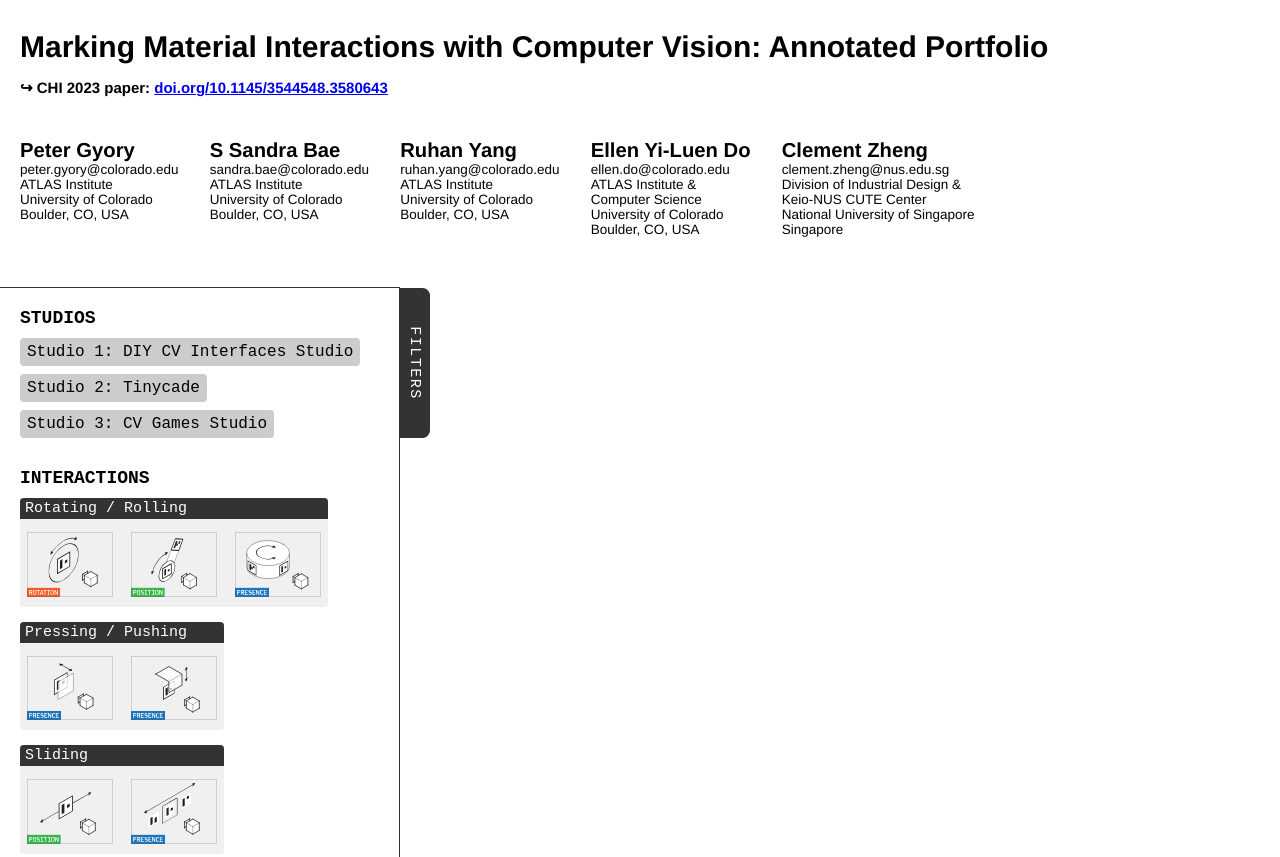
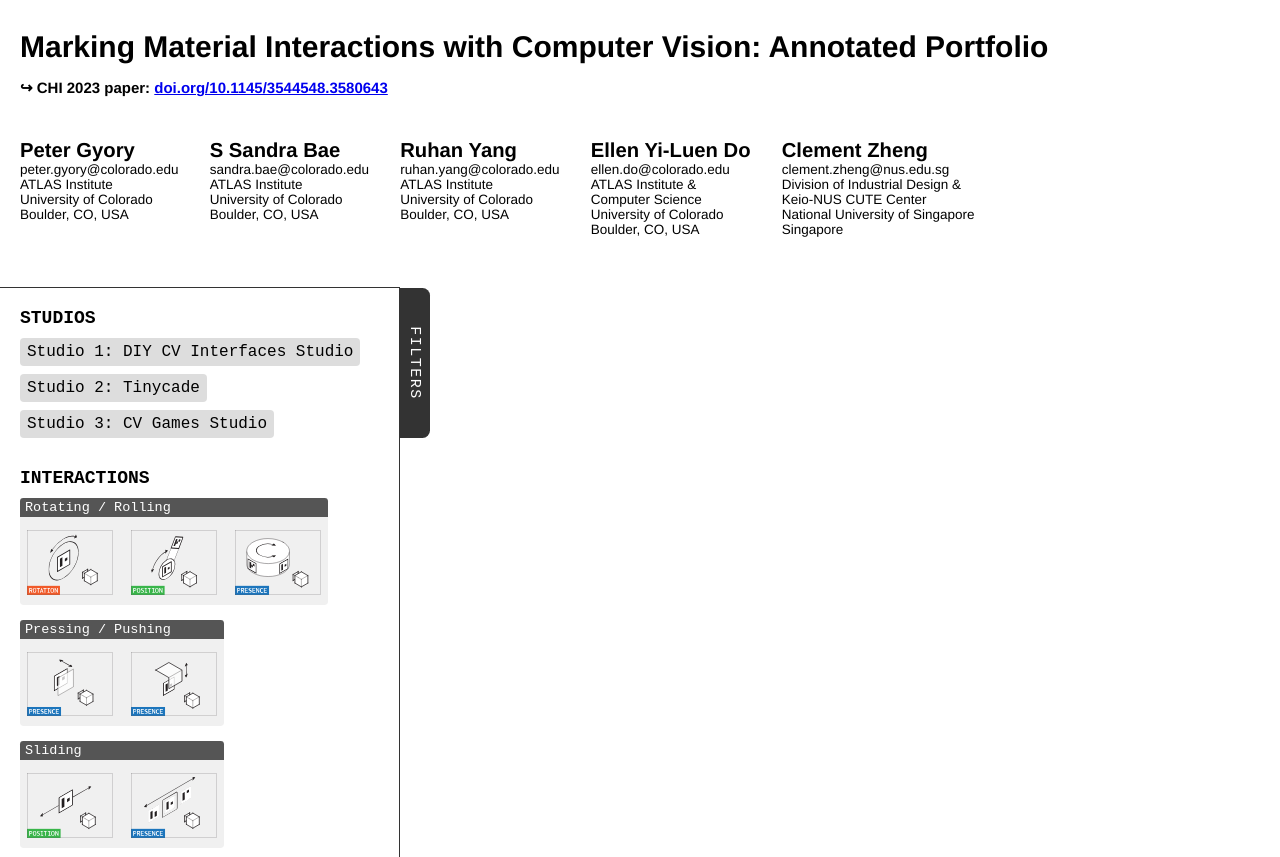
Before and after one commit to project-beholder/markinginteractionsportfolio, a plain HTML site: page index.html in a window 1280 px wide. Shown: the top 857 px of the page. Drawn offline with Linux system fonts and the light colour scheme.

Commit message:
style changes

```diff
--- a/style.css
+++ b/style.css
@@ -229,9 +229,10 @@ header h2 {
 
 .interaction-set h3 {
   color: white;
-  background: #333;
+  background: #555;
   padding: 2px 5px;
-  font-weight: 301;
+  font-weight: 300;
+  font-size: 0.9em;
   border-radius: 0.25em 0.25em 0 0;
 }
 
@@ -262,14 +263,14 @@ header h2 {
 }
 
 .checked, .filter.interaction.checked {
-  background-color: lightgray;
+  background-color: #AAA;
   /* color: white; */
 }
 
 button {
   font-family: monospace;
   border-radius: 0.25em;
-  background: #CCC;
+  background: #DDD;
   color: black;
 }
 
```
